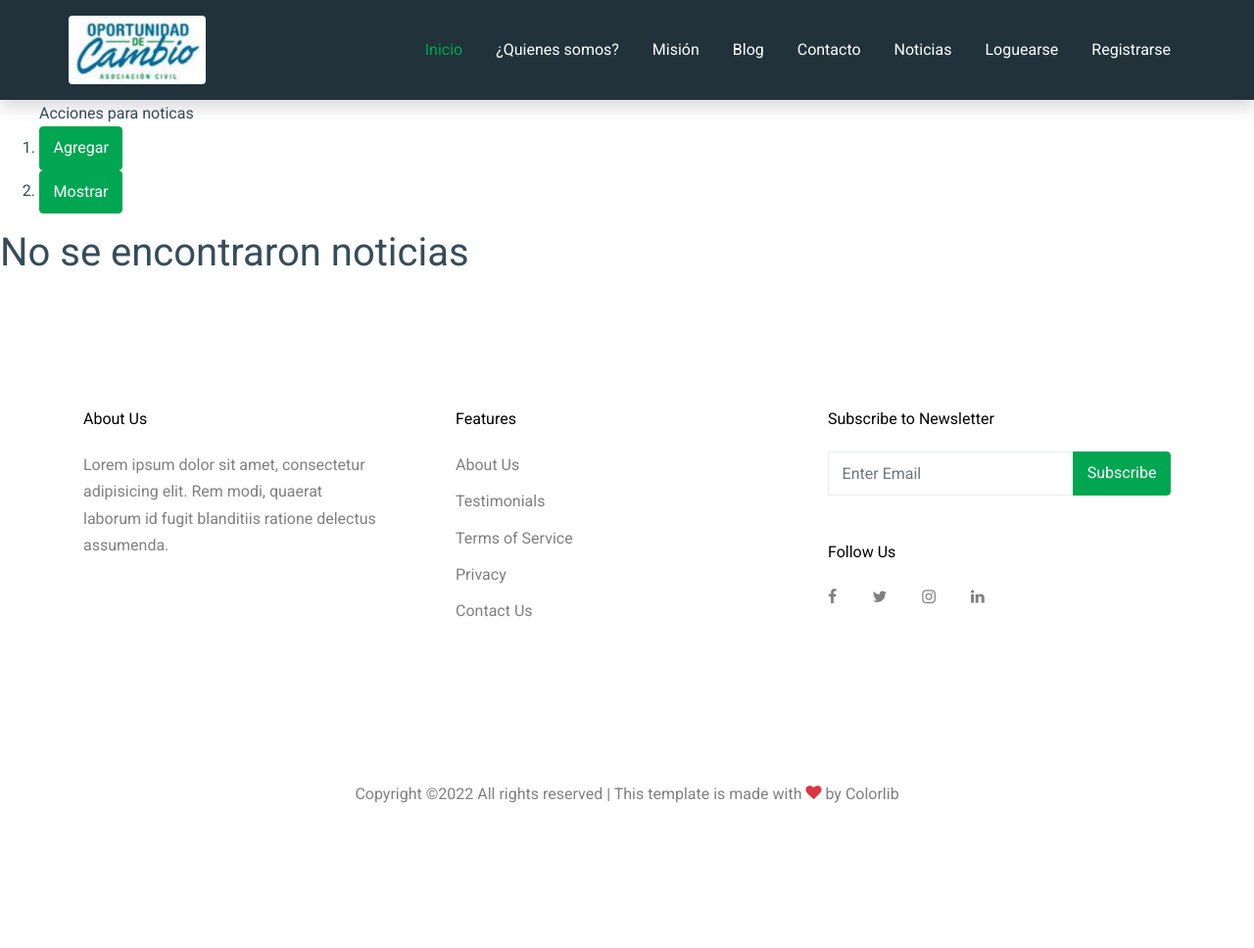
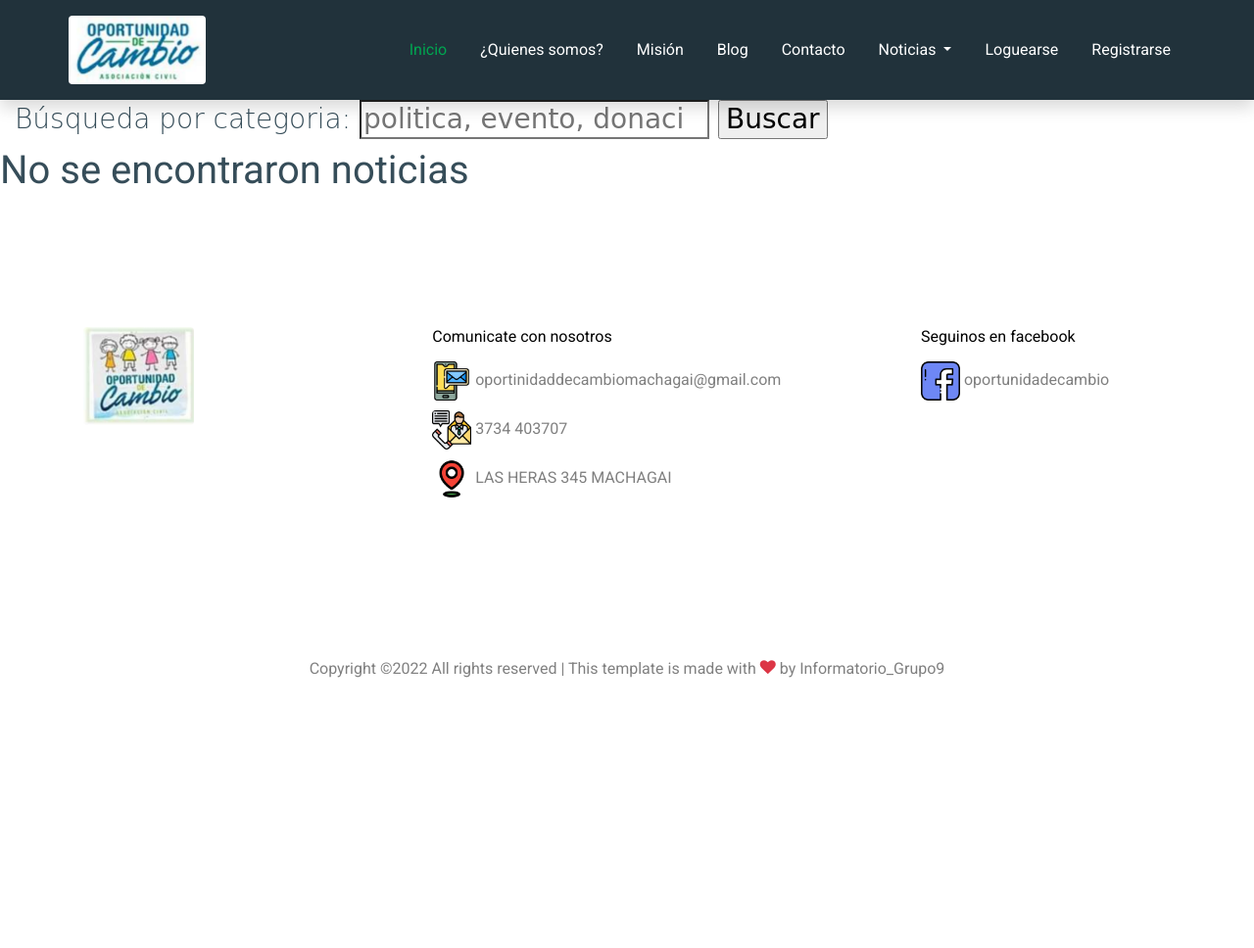
Before and after one commit to soyMoka/Oportunidad-De-cambio, a Django app: page /noticias/ in a window 1280 px wide. Shown: the whole page at 98% size. After the commit the page ends 692 px from the top, so only its background shows below. Run offline with Django 3.2, Linux system fonts and the light colour scheme; data that the repository does not hold is empty; some libraries are stand-ins or nearby versions; some web fonts are replaced.

Commit message:
parte del footer y nav

```diff
--- a/ong/settings.py
+++ b/ong/settings.py
@@ -90,8 +90,8 @@ DATABASES = {
         'ENGINE': 'django.db.backends.mysql',
         'NAME': 'ongdb',
         'USER': 'root',
-        #'PASSWORD': 'root',
-        'PASSWORD': '123321q',
+        'PASSWORD': 'root',
+        #'PASSWORD': '123321q',
         #'PASSWORD': '7ux3r0.890',
         #'PASSWORD': 'muma2208',
         'HOST': 'localhost',
--- a/ong/static/css/style.css
+++ b/ong/static/css/style.css
@@ -175,6 +175,12 @@ html {
 
 .border-w-5 {
   border-width: 5px; }
+
+.dropdown-menu {
+  background-color:#1c2d37;
+  color: white;
+  margin-top: 0;
+}
 
 .primary-black--hover {
   background: #00a651;
--- a/templates/base.html
+++ b/templates/base.html
@@ -68,7 +68,17 @@
                 <li><a href="{% url 'blog' %}" class="nav-link">Blog</a></li>
                 <li><a href="{% url 'contact' %}" class="nav-link">Contacto</a></li>
 
-                <li><a href="{% url 'apps.noticia:mostrar' %}" class="nav-link">Noticias</a></li>
+                <li class="nav-item dropdown">
+                  <a class="nav-link dropdown-toggle" href="#" id="navbarDropdown1" role="button" data-toggle="dropdown" aria-haspopup="true" aria-expanded="false">
+                  Noticias
+                  </a>
+                  <div class="dropdown-menu" aria-labelledby="navbarDropdown1">
+                    <a class="dropdown-item" href="{% url 'apps.noticia:mostrar' %}">Mostrar</a>
+                    <a class="dropdown-item" href="{% url 'apps.noticia:agregar' %}">Agregar</a>
+                    <a class="dropdown-item" href="{% url 'apps.noticia:agregar' %}">Editar</a>
+                    <a class="dropdown-item" href="{% url 'apps.noticia:agregar' %}">Borrar</a>
+                  </div>
+                </li>
 
                 <li><a href="{% url 'apps.usuario:login' %}" class="nav-link">Loguearse</a></li>
                 <li><a href="{% url 'apps.usuario:agregar' %}" class="nav-link">Registrarse</a></li>
@@ -93,45 +103,39 @@
     <footer class="site-footer bg-white">
       <div class="container">
         <div class="row">
-          <div class="col-md-6">
+          <div class="col-sm">
             <div class="row">
-              <div class="col-md-7">
-                <h2 class="footer-heading mb-4">About Us</h2>
-                <p>Lorem ipsum dolor sit amet, consectetur adipisicing elit. Rem modi, quaerat laborum id fugit blanditiis ratione delectus assumenda.</p>
-
+              <!--logo-->
+              <div class="col-md-2">
+                <div class="site-logo">
+                  <a href="index" class="text-white"></a>
+                  <img src="{% static 'images/logo2.png' %}"  alt="Image" class="img-fluid rounded">
+                </div>
               </div>
-              <div class="col-md-4 ml-auto">
-                <h2 class="footer-heading mb-4">Features</h2>
+              <!--comunicate con nosotros-->
+              <div class="col-md-7 ml-auto">
+                <h2 class="footer-heading mb-3">Comunicate con nosotros</h2>
                 <ul class="list-unstyled">
-                  <li><a href="#">About Us</a></li>
-                  <li><a href="#">Testimonials</a></li>
-                  <li><a href="#">Terms of Service</a></li>
-                  <li><a href="#">Privacy</a></li>
-                  <li><a href="#">Contact Us</a></li>
+                  <li>
+                    <a href="index" class="text-white"></a><img src="{% static 'images/correo.png' %}" width="40" height="40" alt="Image" class="img-fluid rounded">
+                    <a href="#">oportinidaddecambiomachagai@gmail.com</a>
+                  </li>
+                  <li>
+                    <a href="index" class="text-white"></a><img src="{% static 'images/contacto.png' %}" width="40" height="40" alt="Image" class="img-fluid rounded">
+                    <a href="#">3734 403707</a>
+                  </li>
+                  <li>
+                    <a href="index" class="text-white"></a><img src="{% static 'images/ubicacion.png' %}" width="40" height="40" alt="Image" class="img-fluid rounded">
+                    <a href="#">LAS HERAS 345 MACHAGAI </a>
+                  </li>
                 </ul>
               </div>
-
             </div>
           </div>
-          <div class="col-md-4 ml-auto">
-
-            <div class="mb-5">
-              <h2 class="footer-heading mb-4">Subscribe to Newsletter</h2>
-              <form action="#" method="post" class="footer-suscribe-form">
-                <div class="input-group mb-3">
-                  <input type="text" class="form-control rounded-0 border-secondary text-white bg-transparent" placeholder="Enter Email" aria-label="Enter Email" aria-describedby="button-addon2">
-                  <div class="input-group-append">
-                    <button class="btn btn-primary text-white" type="button" id="button-addon2">Subscribe</button>
-                  </div>
-                </div>
-            </div>
-
-
-            <h2 class="footer-heading mb-4">Follow Us</h2>
-            <a href="#about-section" class="smoothscroll pl-0 pr-3"><span class="icon-facebook"></span></a>
-            <a href="#" class="pl-3 pr-3"><span class="icon-twitter"></span></a>
-            <a href="#" class="pl-3 pr-3"><span class="icon-instagram"></span></a>
-            <a href="#" class="pl-3 pr-3"><span class="icon-linkedin"></span></a>
+          <div class="col-md-3 ml-auto">
+            <h2 class="footer-heading mb-3">Seguinos en facebook</h2>
+            <a href="index" class="text-white"></a><img src="{% static 'images/facebook.png' %}" width="40" height="40" alt="Image" class="img-fluid rounded">
+                    <a href="#">oportunidadecambio</a>
             </form>
           </div>
         </div>
@@ -140,7 +144,7 @@
             <div class="pt-5">
               <p>
             <!-- Link back to Colorlib can't be removed. Template is licensed under CC BY 3.0. -->
-            Copyright &copy;<script>document.write(new Date().getFullYear());</script> All rights reserved | This template is made with <i class="icon-heart text-danger" aria-hidden="true"></i> by <a href="https://colorlib.com" target="_blank" >Colorlib</a>
+            Copyright &copy;<script>document.write(new Date().getFullYear());</script> All rights reserved | This template is made with <i class="icon-heart text-danger" aria-hidden="true"></i> by <a target="_blank" >Informatorio_Grupo9</a>
             <!-- Link back to Colorlib can't be removed. Template is licensed under CC BY 3.0. -->
             </p>
             </div>
--- a/templates/noticias/mostrar.html
+++ b/templates/noticias/mostrar.html
@@ -8,19 +8,19 @@
 <!-- body -->
 {% block contenido %}
 
-    <ol> Acciones para noticas
-        <li>
-            <a  name="Agregar" id="" class="btn btn-primary" href="{% url 'apps.noticia:agregar' %}" role="button" value = "Agregar">
-                Agregar
-            </a>
-        </li>
-        <li>
-            <a value = "Mostrar" name="Mostrar" id="" class="btn btn-primary" href="{% url 'apps.noticia:mostrar' %}" role="button">
-                Mostrar
-            </a>
-        </li>
+<div class="col">
+    <form action="../../form-result.php" method="post" target="_blank">
 
-    </ol>
+        <h3 class="title text-cursive">
+
+            Búsqueda por categoria: <input type="search" name="busqueda" placeholder="politica, evento, donación...">
+
+            <input type="submit" value="Buscar">
+
+        </h3>
+  </form>
+</div>
+
 
     {% if object_list %}
 
```
Also changed, not shown: media/noticia/578.png (added), media/noticia/donde-donar.jpg (added), ong/static/images/contacto.png (added), ong/static/images/correo.png (added), ong/static/images/facebook.png (added), ong/static/images/logo2.png (added), ong/static/images/ubicacion.png (added).
